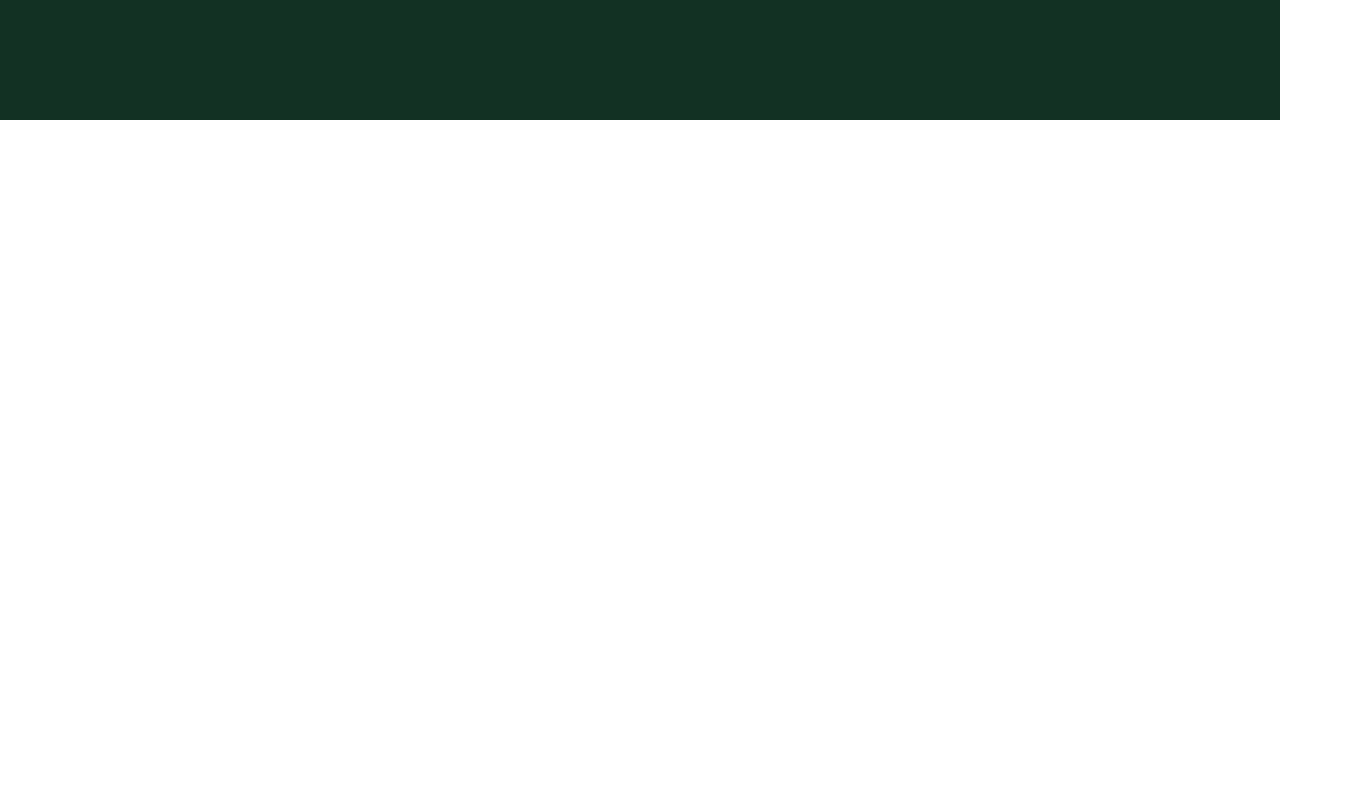
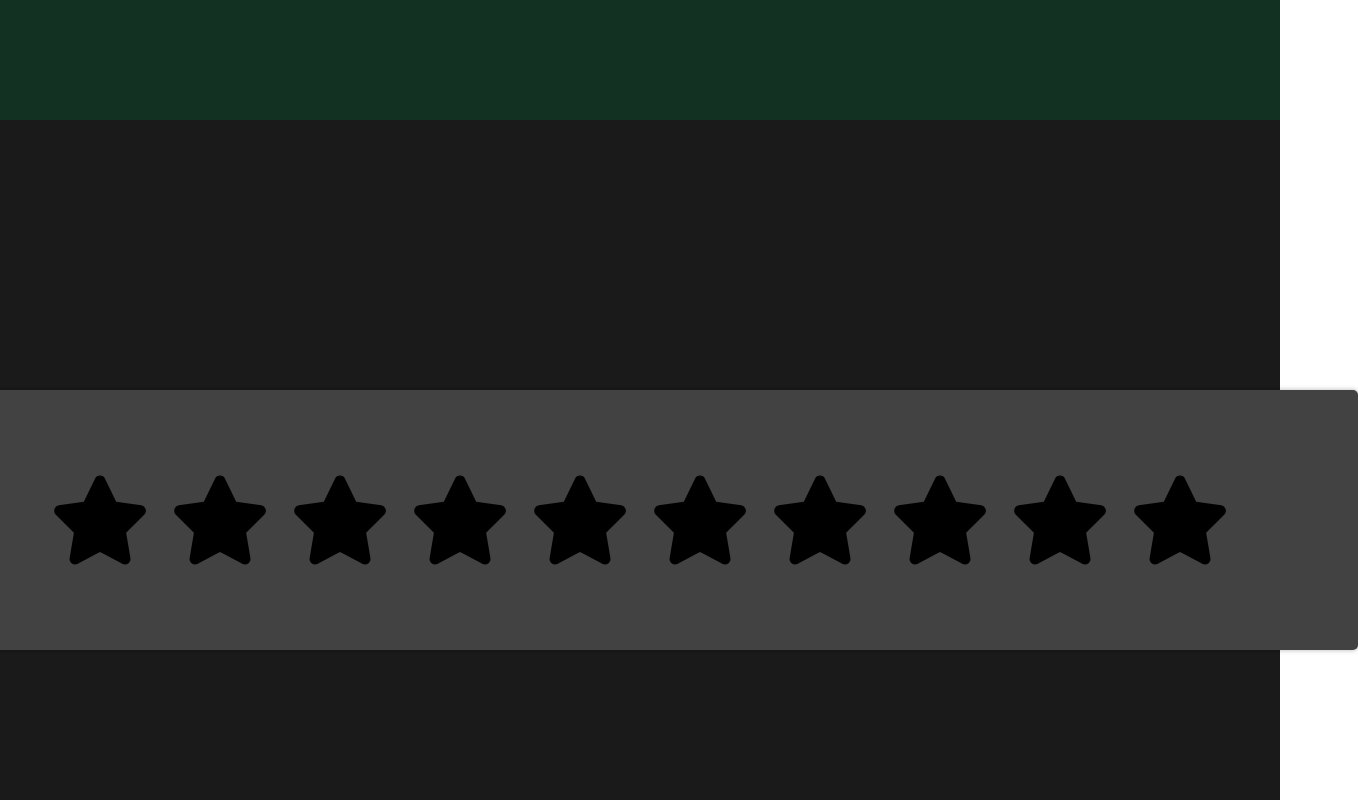
Before and after one commit to pragatiailani/react-25, a React (Create React App) app: page / in a window 1280 px wide. Shown: the part 1480-2280 px from the top of the page, 1358 px wide, since content can reach past the window. Before the commit the page ends 1600 px from the top, so only its background shows below. Built offline with nearby package versions, Linux system fonts and the light colour scheme.

Commit message:
star-rating

```diff
--- a/package.json
+++ b/package.json
@@ -8,6 +8,7 @@
     "@testing-library/user-event": "^13.5.0",
     "react": "^18.2.0",
     "react-dom": "^18.2.0",
+    "react-icons": "^5.0.1",
     "react-scripts": "5.0.1",
     "web-vitals": "^2.1.4"
   },
--- a/src/App.js
+++ b/src/App.js
@@ -1,11 +1,13 @@
 import Accordion from "./accordion/Accordion";
 import ColourGenerator from "./colour-generator/ColourGenerator";
+import StarRating from "./star-rating/StarRating";
 
 function App() {
   return (
     <div className="App">
       <Accordion />
       <ColourGenerator />
+      <StarRating noOfStars={10} />
     </div>
   );
 }
--- /dev/null
+++ b/src/star-rating/StarRating.jsx
@@ -0,0 +1,43 @@
+import React, { useState } from "react";
+import { FaStar } from "react-icons/fa6";
+import "./styles.css";
+
+function StarRating({noOfStars = 5}) {
+
+  function handleMouseClick(index) {
+    setRating(index)
+  }
+  function handleMouseEnter(index) {
+    setHover(index);
+  }
+  function handleMouseLeave() {
+    setHover(rating);
+  }
+
+  const [rating, setRating] = useState(0);
+  const [hover, setHover] = useState(0);
+
+  return (
+    <div className="star-rating-container">
+      <div className="rating-box">
+        {[...Array(noOfStars)].map((_, index) => {
+          index += 1;
+          return (
+            <FaStar
+              className={index <= (hover || rating) ? "active" : ""}
+              key={index}
+              size={100}
+              cursor={"pointer"}
+              onClick={() => handleMouseClick(index)}
+              onMouseEnter={() => handleMouseEnter(index)}
+              onMouseLeave={() => handleMouseLeave()}
+            />
+          );
+        })}
+      </div>
+      {rating > 0 ? (`Rating: ${rating}/${noOfStars}`) : ""}
+    </div>
+  );
+}
+
+export default StarRating;
--- /dev/null
+++ b/src/star-rating/styles.css
@@ -0,0 +1,28 @@
+.star-rating-container {
+  width: 100vw;
+  height: 100vh;
+  display: flex;
+  justify-content: center;
+  align-items: center;
+  flex-direction: column;
+  gap: 20px;
+  background: rgb(26, 26, 26);
+  color: white;
+  font-weight: bold;
+  font-family: "Lucida Sans", "Lucida Sans Regular", "Lucida Grande",
+    "Lucida Sans Unicode", Geneva, Verdana, sans-serif;
+}
+
+.star-rating-container .rating-box {
+  background: #424242;
+  display: flex;
+  gap: 20px;
+  padding: 10vh 10vw;
+  border-radius: 5px;
+  box-shadow: 0 0 5px rgba(0, 0, 0, 0.3);
+  color: black;
+}
+
+.star-rating-container .active {
+  color: rgb(255, 229, 35);
+}
```
Also changed, not shown: 1 other file (tests, documents, lock files or other folders).
